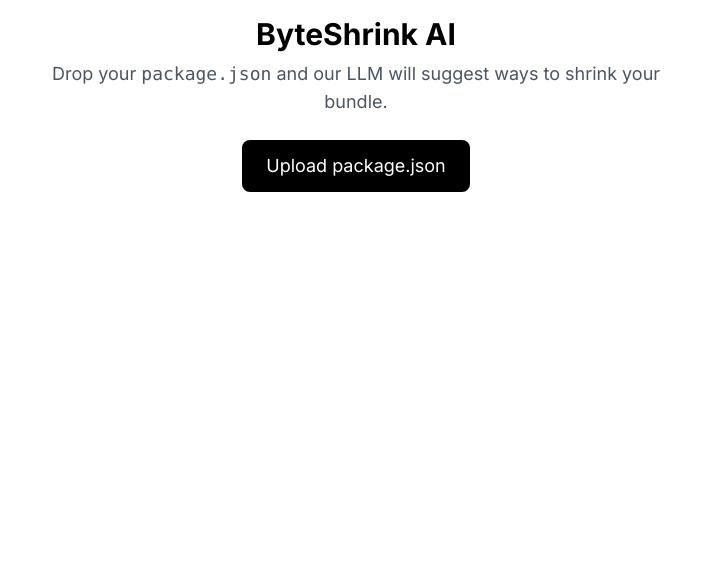
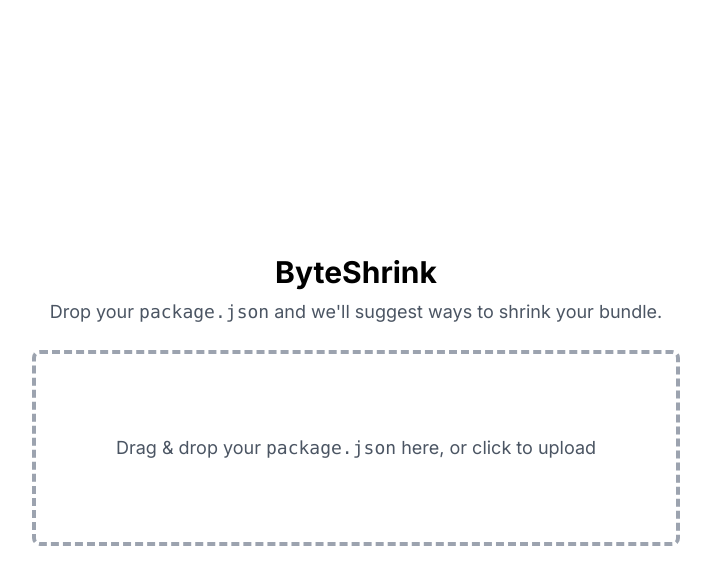
Before and after one commit to byteshrink/byteshrink.dev, a Next.js app: page / in a window 1280 px wide. Shown: the top 584 px of the page, without its empty margins (284-995 px from the left). Built offline with nearby package versions, Linux system fonts and the light colour scheme.

Commit message:
Update page.tsx

```diff
--- a/app/page.tsx
+++ b/app/page.tsx
@@ -1,21 +1,25 @@
-"use client";
+// app/page.tsx
 
-import { useState } from "react";
-import { marked } from "marked";
-import Dropzone from "@/components/dropzone";
+'use client';
+
+import { useState } from 'react';
+import { useDropzone } from 'react-dropzone';
+import { marked } from 'marked';
 
 export default function Home() {
-  const [result, setResult] = useState<string>("");
+  const [loading, setLoading] = useState(false);
+  const [html, setHtml] = useState('');
   const [error, setError] = useState<string | null>(null);
-  const [loading, setLoading] = useState<boolean>(false);
 
-  const handleUpload = async (file: File) => {
+  const onDrop = async (acceptedFiles: File[]) => {
+    setLoading(true);
+    setHtml('');
     setError(null);
-    setLoading(true);
-    setResult("");
+
+    const file = acceptedFiles[0];
+    const text = await file.text();
 
     try {
-      const text = await file.text();
       const json = JSON.parse(text);
       const dependencies = json.dependencies || {};
       const devDependencies = json.devDependencies || {};
@@ -27,51 +31,56 @@ export default function Home() {
         return;
       }
 
-      const res = await fetch("https://api.byteshrink.dev/api/optimize", {
-        method: "POST",
+      const res = await fetch('https://api.byteshrink.dev/api/optimize', {
+        method: 'POST',
         headers: {
-          "Content-Type": "application/json",
-          "X-Model": "deepseek/deepseek-r1:free",
+          'Content-Type': 'application/json',
+          'X-Model': 'deepseek/deepseek-r1:free',
         },
         body: JSON.stringify({ dependencies: allDeps }),
       });
 
-      const markdown = await res.text();
-      const html = await marked.parse(markdown);
-      setResult(html);
-    } catch (err) {
-      console.error(err);
-      setError("Failed to analyze the package.json file.");
+      if (!res.ok) {
+        throw new Error('API call failed.');
+      }
+
+      const data = await res.json();
+
+      if (data.error) {
+        throw new Error(data.error);
+      }
+
+      const htmlContent = await marked.parse(data.suggestions || '');
+      setHtml(htmlContent);
+    } catch (err: any) {
+      setError(err.message || 'Something went wrong.');
     } finally {
       setLoading(false);
     }
   };
 
+  const { getRootProps, getInputProps } = useDropzone({ onDrop, accept: { 'application/json': ['.json'] } });
+
   return (
-    <div className="max-w-2xl mx-auto p-4">
-      <h1 className="text-3xl font-bold mb-2 text-center">ByteShrink AI</h1>
+    <main className="min-h-screen flex flex-col items-center justify-center p-4">
+      <h1 className="text-3xl font-bold mb-2 text-center">ByteShrink</h1>
       <p className="text-lg text-gray-600 mb-6 text-center">
-        Drop your <code>package.json</code> and our LLM will suggest ways to shrink your bundle.
+        Drop your <code>package.json</code> and we'll suggest ways to shrink your bundle.
       </p>
 
-      <Dropzone onFile={handleUpload} />
+        <div {...getRootProps()} className="border-4 border-dashed border-gray-400 p-20 rounded-lg cursor-pointer hover:bg-gray-100 transition">
+        <input {...getInputProps()} />
+        <p className="text-center text-lg text-gray-600">Drag & drop your <code>package.json</code> here, or click to upload</p>
+      </div>
 
-      {loading && (
-        <p className="mt-6 text-blue-500 text-center animate-pulse">
-          Analyzing dependencies…
-        </p>
-      )}
-
-      {error && (
-        <p className="mt-6 text-red-500 text-center">{error}</p>
-      )}
-
-      {result && (
+      {loading && <p className="mt-6 text-blue-500 animate-pulse">Analyzing your dependencies…</p>}
+      {error && <p className="mt-6 text-red-500">❌ {error}</p>}
+      {html && (
         <div
-          className="mt-8 prose prose-sm sm:prose lg:prose-lg xl:prose-xl"
-          dangerouslySetInnerHTML={{ __html: result }}
+          className="prose mt-8 max-w-4xl text-left"
+          dangerouslySetInnerHTML={{ __html: html }}
         />
       )}
-    </div>
+    </main>
   );
 }
```
